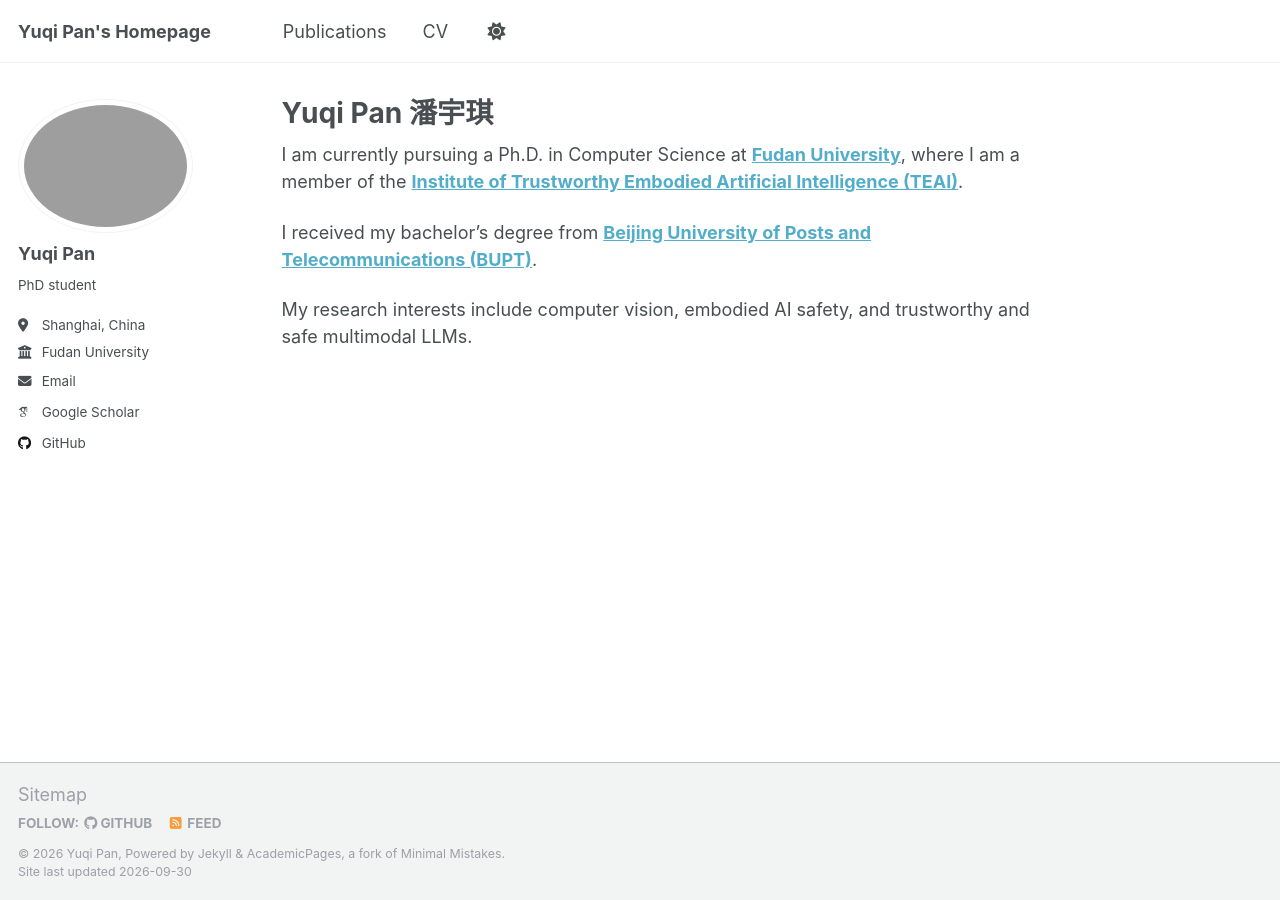
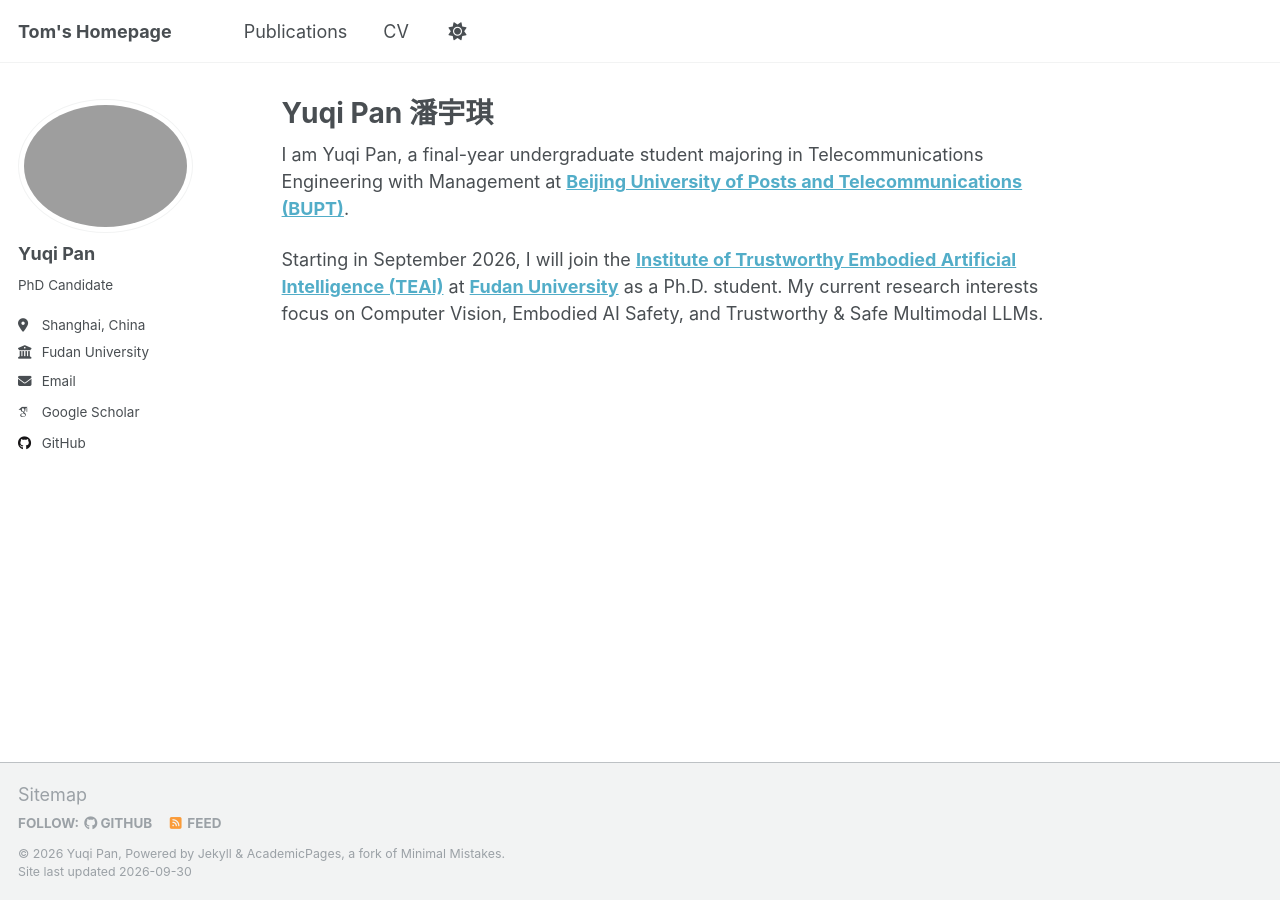
Before and after one commit to kdmessi10/kdmessi10.github.io, a Jekyll site: the page built from _pages/about.md, in a window 1280 px wide. Built offline with Jekyll 4.4.1, drawn with Linux system fonts in a browser that asks for light colours; some web fonts are replaced.

Commit message:
Revert "Update biography and academic homepage metadata"
This reverts commit 293bb34061f6392c189f561977bed29d1a819b48, restoring _config.yml and _pages/about.md to their previous contents.

```diff
--- a/_config.yml
+++ b/_config.yml
@@ -9,10 +9,10 @@
 # Basic Site Settings
 locale                   : "en-US"
 site_theme               : "default"
-title                    : "Yuqi Pan's Homepage"
+title                    : "Tom's Homepage"
 title_separator          : "-"
 name                     : &name "Yuqi Pan"
-description              : &description "Yuqi Pan is a PhD student at Fudan University, working on computer vision, embodied AI safety, and trustworthy and safe multimodal LLMs."
+description              : &description "personal description"
 url                      : https://kdmessi10.github.io # the base hostname & protocol for your site e.g. "https://[your GitHub username].github.io" or if you already have some other page hosted on Github then use "https://[your GitHub username].github.io/[Your Repo Name]"
 baseurl                  : "" # the subpath of your site, e.g. "/blog"
 repository               : "kdmessi10/kdmessi10.github.io"
@@ -25,7 +25,7 @@ author:
   avatar           : "profile.png"
   name             : "Yuqi Pan"
   pronouns         : # example: "she/her"
-  bio              : "PhD student"
+  bio              : "PhD Candidate"
   location         : "Shanghai, China"
   employer         : "Fudan University"
   uri              : # URL
--- a/_pages/about.md
+++ b/_pages/about.md
@@ -7,8 +7,6 @@ redirect_from:
   - /about.html
 ---
 
-I am currently pursuing a Ph.D. in Computer Science at **[Fudan University](https://www.fudan.edu.cn/)**, where I am a member of the **[Institute of Trustworthy Embodied Artificial Intelligence (TEAI)](https://teai.fudan.edu.cn/)**.
+I am Yuqi Pan, a final-year undergraduate student majoring in Telecommunications Engineering with Management at **[Beijing University of Posts and Telecommunications (BUPT)](https://www.bupt.edu.cn/)**.
 
-I received my bachelor's degree from **[Beijing University of Posts and Telecommunications (BUPT)](https://www.bupt.edu.cn/)**.
-
-My research interests include computer vision, embodied AI safety, and trustworthy and safe multimodal LLMs.
+Starting in September 2026, I will join the **[Institute of Trustworthy Embodied Artificial Intelligence (TEAI)](https://teai.fudan.edu.cn/)** at **[Fudan University](https://www.fudan.edu.cn/)** as a Ph.D. student. My current research interests focus on Computer Vision, Embodied AI Safety, and Trustworthy & Safe Multimodal LLMs.
```
